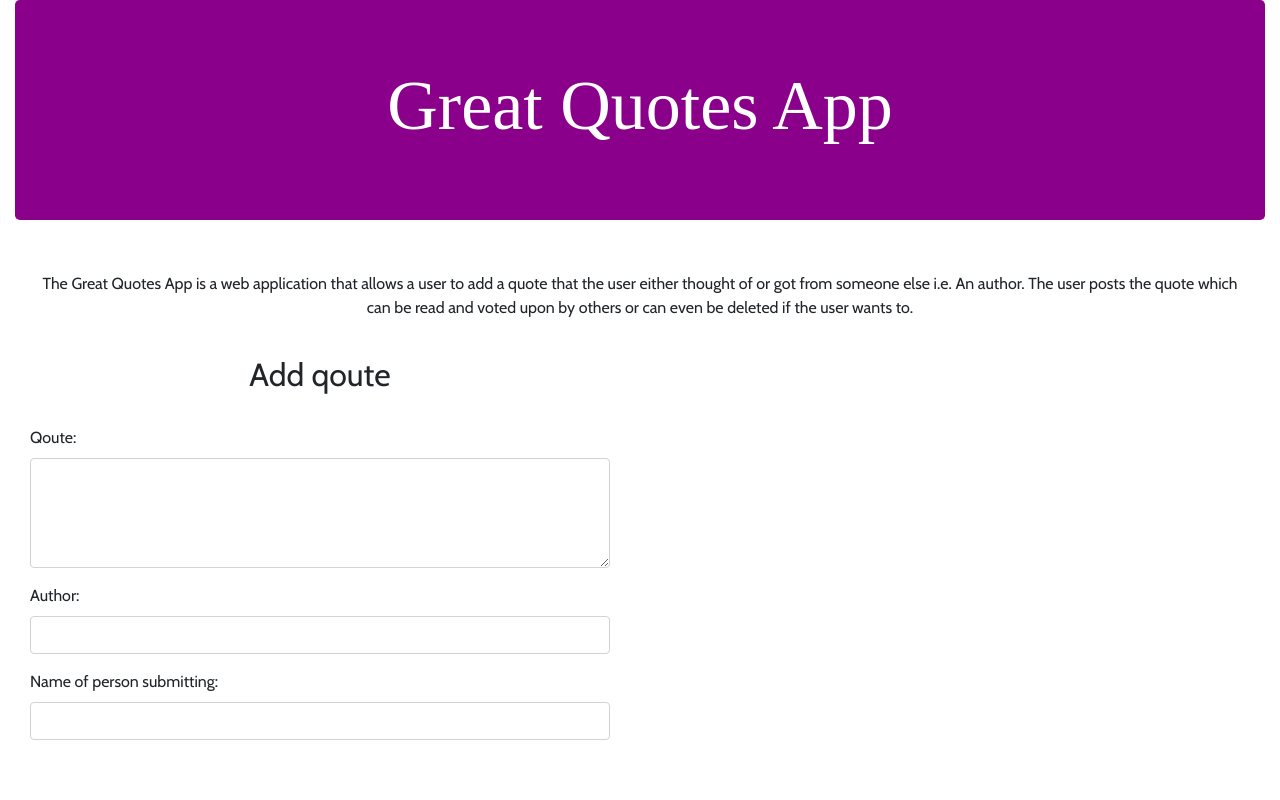
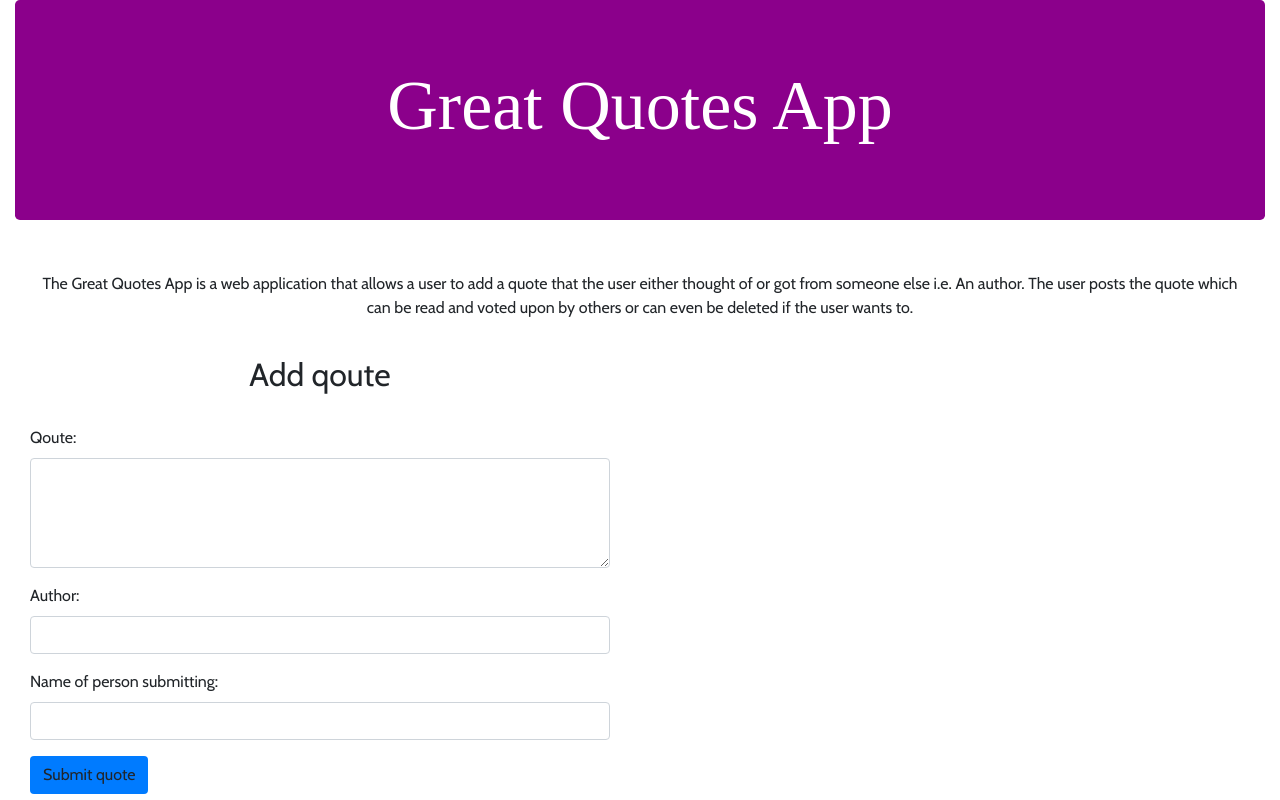
Before and after one commit to IanMK-1/Great-quotes-app, an Angular app: page / in a window 1280 px wide. Built offline with nearby package versions, Linux system fonts and the light colour scheme; a web font is replaced by a local one.

Commit message:
Add submit quote button

```diff
--- a/src/app/quote-form/quote-form.component.html
+++ b/src/app/quote-form/quote-form.component.html
@@ -14,5 +14,6 @@
             <label for="name">Name of person submitting:</label>
             <input type="text" class="form-control" id="name" required>
         </div>
+        <button type="submit" class="btn bg-primary">Submit quote</button>
     </form>
 </div>
--- a/src/app/quote-form/quote-form.component.ts
+++ b/src/app/quote-form/quote-form.component.ts
@@ -1,4 +1,5 @@
 import { Component, OnInit } from '@angular/core';
+import { Quote } from '../quote';
 
 @Component({
   selector: 'app-quote-form',
@@ -7,6 +8,7 @@ import { Component, OnInit } from '@angular/core';
 })
 export class QuoteFormComponent implements OnInit {
 
+
   constructor() { }
 
   ngOnInit() {
```
